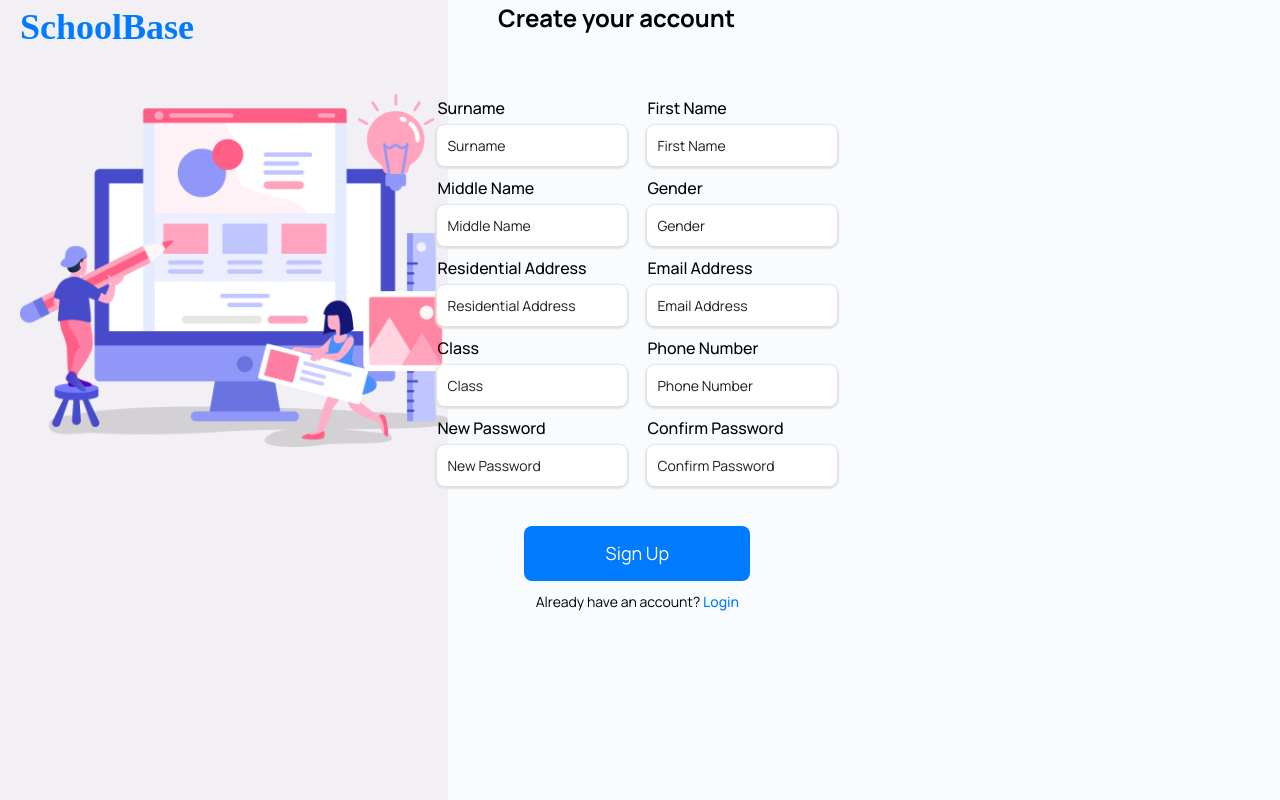
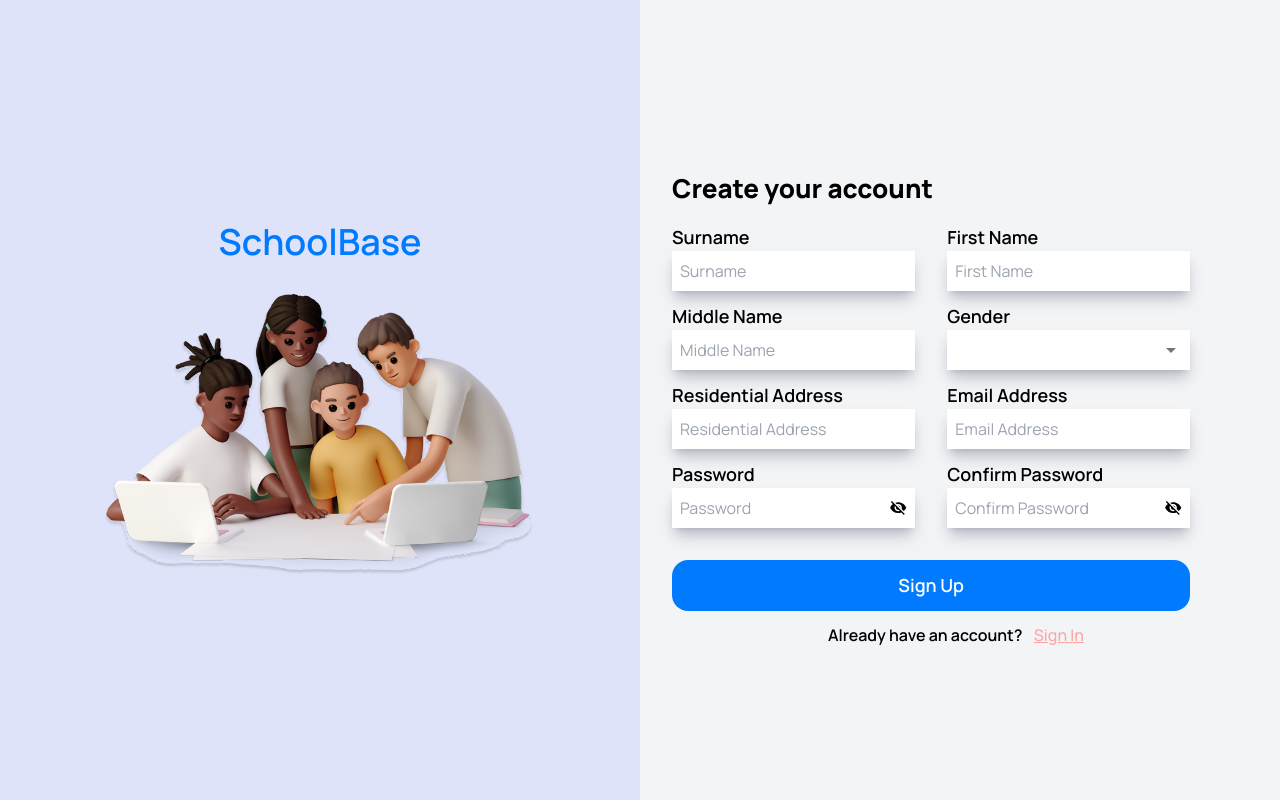
Before and after one commit to claire256/SchoolBaseProject, a React (Vite) app: page /get-started/teacher/signup in a window 1280 px wide. Built offline with nearby package versions, Linux system fonts and the light colour scheme.

Commit message:
fix: started the signup page for teachers over

```diff
--- a/src/pages/web-site/teachersOnboading/SignUpPage.jsx
+++ b/src/pages/web-site/teachersOnboading/SignUpPage.jsx
@@ -1,25 +1,32 @@
-import React from "react";
-import '../../../styles/signup-teachers.css'
+import React, { useState } from "react";
 import { Link } from "react-router-dom";
 import { signupImg } from "../../../assets";
+import { FormControl, MenuItem, Select } from "@mui/material";
+import { IoMdEye, IoMdEyeOff } from "react-icons/io";
 
 const SignUpPage = () => {
+  const [isPasswordVisible, setIsPasswordVisible] = useState(false);
+  function togglePasswordVisibility() {
+    setIsPasswordVisible((prevState) => !prevState);
+  }
   return (
-    <div className="signin-container">
-      <div className="signin-left-container">
-        <Link to={"/"}>
-          <h1>SchoolBase</h1>
+    <div className="flex h-screen bg-gray-100">
+      <div className="hidden lgss:flex lgss:w-1/2 bg-signUpBg flex-col justify-center items-center px-8">
+        <Link to={"/"} className="mb-8">
+          <h1 className="text-4xl font-semibold text-primary">SchoolBase</h1>
         </Link>
-        <img src={signupImg} alt="" />
+        <img src={signupImg} alt="SignUp" className="w-3/4" />
       </div>
-      <form className="signin-right-container">
-        <Link to={"/"}>
-          <h1>Create your account</h1>
-        </Link>
-        <div className="form">
-          <div className="signin-form-row">
-            <div className="signin-form">
-              <label htmlFor="surname" className="label">
+      <form className="w-full lgss:w-1/2 flex flex-col justify-center items-start px-8">
+        <div className="py-4">
+          <h1 className="text-[26px] font-extrabold cursor-pointer">
+            Create your account
+          </h1>
+        </div>
+        <div className="flex flex-col w-full space-y-3">
+          <div className="flex flex-row w-[90%] space-x-8">
+            <div className="flex flex-col w-1/2">
+              <label htmlFor="surname" className="text-[18px] font-semibold">
                 Surname
               </label>
               <input
@@ -27,23 +34,28 @@ const SignUpPage = () => {
                 name="surname"
                 id="surname"
                 placeholder="Surname"
+                className="py-2 shadow-lg shadow-gray-400/70 outline-none px-2"
               />
             </div>
-            <div className="signin-form">
-              <label htmlFor="surname" className="label">
+            <div className="flex flex-col w-1/2">
+              <label htmlFor="surname" className="text-[18px] font-semibold">
                 First Name
               </label>
               <input
                 type="text"
-                name="First Name"
-                id="fname"
+                name="surname"
+                id="surname"
                 placeholder="First Name"
+                className="py-2 outline-none shadow-lg shadow-gray-400/70 px-2"
               />
             </div>
           </div>
-          <div className="signin-form-row">
-            <div className="signin-form">
-              <label htmlFor="middle name" className="label">
+          <div className="flex flex-row w-[90%] space-x-8">
+            <div className="flex flex-col w-1/2">
+              <label
+                htmlFor="middle name"
+                className="text-[18px] font-semibold"
+              >
                 Middle Name
               </label>
               <input
@@ -51,97 +63,141 @@ const SignUpPage = () => {
                 name="surname"
                 id="surname"
                 placeholder="Middle Name"
+                className="py-2 shadow-lg shadow-gray-400/70 outline-none px-2"
               />
             </div>
-            <div className="signin-form">
-              <label htmlFor="surname" className="label">
+            <div className="flex flex-col w-1/2">
+              <label htmlFor="gender" className="text-[18px] font-semibold">
                 Gender
               </label>
-              <input
-                type="text"
-                name="gender"
-                id="gender"
-                placeholder="Gender"
-              />
+              <div className="">
+                <FormControl
+                  className="w-full bg-white text-[#97999C] shadow-lg shadow-gray-400/70"
+                  size="small"
+                >
+                  <Select
+                    label="gender"
+                    sx={{
+                      "& fieldset": { border: "none" },
+                    }}
+                  >
+                    <MenuItem value="Male">Male</MenuItem>
+                    <MenuItem value="Female">Female</MenuItem>
+                    <MenuItem value="Other">Other</MenuItem>
+                  </Select>
+                </FormControl>
               </div>
             </div>
-          <div className="signin-form-row">
-            <div className="signin-form">
-              <label htmlFor="Residential address" className="label">
+          </div>
+          <div className="flex flex-row w-[90%] space-x-8">
+            <div className="flex flex-col w-1/2">
+              <label
+                htmlFor="residential address"
+                className="text-[18px] font-semibold"
+              >
                 Residential Address
               </label>
               <input
                 type="text"
-                name="Residential Address"
-                id="residentialAddress"
+                name="residential address"
+                id="residence"
                 placeholder="Residential Address"
+                className="py-2 shadow-lg shadow-gray-400/70 outline-none px-2"
               />
             </div>
-            <div className="signin-form">
-              <label htmlFor="email address" className="label">
+            <div className="flex flex-col w-1/2">
+              <label
+                htmlFor="Email Address"
+                className="text-[18px] font-semibold"
+              >
                 Email Address
               </label>
               <input
                 type="text"
-                name="email address"
-                id="emailAddress"
-                placeholder="Email Address "
+                name="Email Address"
+                id="email"
+                placeholder="Email Address"
+                className="py-2 outline-none shadow-lg shadow-gray-400/70 px-2"
               />
             </div>
           </div>
-          <div className="signin-form-row">
-            <div className="signin-form">
-              <label htmlFor="class" className="label">
-                Class
+          <div className="flex flex-row w-[90%] space-x-8">
+            <div className="flex flex-col w-1/2">
+              <label
+                htmlFor="residential address"
+                className="text-[18px] font-semibold"
+              >
+                Password
               </label>
-              <input type="text" name="class" id="class" placeholder="Class" />
-            </div>
-            <div className="signin-form">
-              <label htmlFor="Phone Number" className="label">
-                Phone Number
-              </label>
+              <div className="  bg-white flex outline-none text-[16px] w-full justify-between items-center py-2 shadow-lg shadow-gray-400/70 px-2">
                 <input
-                type="text"
-                name="Phone Number"
-                id="phoneNumber"
-                placeholder="Phone Number"
+                  type={isPasswordVisible ? "text" : "password"}
+                  placeholder="Password"
+                  className="outline-none w-full"
+                  onChange={(e) => {
+                    setPassword(e.target.value);
+                  }}
                 />
+
+                {isPasswordVisible ? (
+                  <IoMdEye
+                    onClick={togglePasswordVisibility}
+                    className="cursor-pointer text-xl relative"
+                  />
+                ) : (
+                  <IoMdEyeOff
+                    onClick={togglePasswordVisibility}
+                    className="cursor-pointer text-xl relative "
+                  />
+                )}
               </div>
             </div>
-          <div className="signin-form-row">
-            <div className="signin-form">
-              <label htmlFor="newPassword" className="label">
-                New Password
-              </label>
-              <input
-                type="text"
-                name="newPassword"
-                id="newPassword"
-                placeholder="New Password"
-              />
-            </div>
-            <div className="signin-form">
-              <label htmlFor="confirm password" className="label">
+            <div className="flex flex-col w-1/2">
+              <label
+                htmlFor="residential address"
+                className="text-[18px] font-semibold"
+              >
                 Confirm Password
               </label>
+              <div className="  bg-white flex outline-none text-[16px] w-full justify-between items-center py-2 shadow-lg shadow-gray-400/70 px-2">
                 <input
-                type="text"
-                name="confirm password"
-                id="confirmPassword"
+                  type={isPasswordVisible ? "text" : "password"}
                   placeholder="Confirm Password"
+                  className="outline-none w-full"
+                  onChange={(e) => {
+                    setPassword(e.target.value);
+                  }}
                 />
+
+                {isPasswordVisible ? (
+                  <IoMdEye
+                    onClick={togglePasswordVisibility}
+                    className="cursor-pointer text-xl relative"
+                  />
+                ) : (
+                  <IoMdEyeOff
+                    onClick={togglePasswordVisibility}
+                    className="cursor-pointer text-xl relative "
+                  />
+                )}
               </div>
             </div>
-        <Link to={"/teacher/dashboard"}>
-        <button className="signup-btn">Sign Up</button>
+          </div>
+        </div>
+        <Link className="w-[90%]" to={"/teacher/dashboard"}>
+          <button className="bg-primary w-full py-3 mt-8 text-white font-semibold text-[18px] rounded-[16px]">
+            Sign Up
+          </button>
         </Link>
-        <p className="not-registered">
+        <p className="text-center w-full font-semibold mt-3">
           Already have an account?{" "}
-          <Link to={"/get-started/teacher/signin"}>
-            <span>Login</span>
+          <Link
+            to={"/get-started/teacher/signin"}
+            className="text-red-300 underline px-2 font-medium"
+          >
+            Sign In
           </Link>
         </p>
-        </div>
       </form>
     </div>
   );
--- a/src/styles/signup-teachers.css
+++ /dev/null
@@ -1,159 +0,0 @@
-* {
-   font-family: "Manrope", sans-serif;
-   padding: 0;
-   margin: 0;
-   box-sizing: border-box;
-}
-
-.signin-container {
-   /* width: 100%; */
-   height: 100vh;
-   display: flex;
-   background: #F9FCFF;
-}
-@media (max-width: 1018px){
-.signin-container {
-   flex-direction: column;
-   justify-content: center;
-   align-items: center;
-   max-width: 1000px;
-   overflow-x: hidden;
-}
-}
-
-
-/* -------------left-handside-of-the-signinpage------------ */
-.signin-left-container {
-   width: 35%;
-   height: 100vh;
-   background: rgb(242, 240, 244);
-   display: flex;
-   flex-direction: column;
-   gap: 40px;
-   padding-left: 20px;
-}
-
-.signin-left-container h1 {
-   color: var(--primary-color);
-   font-weight: 600;
-   font-size: 36px;
-   font-family: "Itim", cursive;
-}
-
-.signin-left-container img {
-   /* width: 600px; */
-}
-
-
-/* -------------right-handside-of-the-signinpage------------ */
-.signin-right-container {
-   width: 45%;
-   padding-left: 50px;
-   gap: 60px;
-   display: flex;
-   flex-direction: column;
-
-}
-
-.login-right-container {
-   width: 55%;
-   padding: 10px 3%;
-   gap: 40px;
-   display: flex;
-   flex-direction: column;
-   justify-content: center;
-
-}
-
-.form {
-   display: flex;
-   flex-direction: column;
-   width: 100%;
-   gap: 10px;
-}
-
-.signin-form-row {
-   display: flex;
-   justify-content: center;
-   align-items: center;
-   gap: 20px;
-   width: 100%;
-}
-
-.signin-form-col {
-   display: flex;
-   flex-direction: column;
-   gap: 30px;
-}
-
-.signin-form {
-   display: flex;
-   flex-direction: column;
-   justify-content: flex-start;
-   align-items: flex-start;
-   gap: 5px;
-   width: 100%;
-}
-
-.signin-right-container h1 {
-   font-size: 24px;
-   font-weight: bold;
-   cursor: pointer;
-
-}
-
-.login-right-container h1 {
-   font-size: 24px;
-   font-weight: bold;
-   cursor: pointer;
-
-}
-
-.signin-form label {
-   font-size: 16px;
-   font-weight: 500;
-
-}
-
-.signin-form input {
-   background: white;
-   box-shadow: 0px 1px 2px 2px rgb(228, 224, 224);
-   padding: 10px;
-   border-radius: 8px;
-   outline: none;
-}
-
-.signin-form input::placeholder {
-   font-size: 14px;
-   color: var(--neutral-color);
-}
-
-.signup-btn {
-   background: var(--primary-color);
-   color: white;
-   width: 100%;
-   padding: 14px;
-   border-radius: 8px;
-   margin-top: 30px;
-   font-size: 18px;
-}
-
-.login-btn {
-   background: var(--primary-color);
-   color: white;
-   width: 90%;
-   padding: 14px;
-   border-radius: 8px;
-   margin-top: 30px;
-   font-size: 18px;
-}
-
-.not-registered {
-   text-align: center;
-
-}
-
-.not-registered span {
-   color: var(--primary-color);
-   font-weight: 500;
-}
--- a/tailwind.config.js
+++ b/tailwind.config.js
@@ -11,6 +11,7 @@ module.exports = {
         blueBg: "#F9FCFF",
         blue1: "#F9FAFF",
         pink: "#FFF3F3",
+        signUpBg: "#DEE3F9",
       },
 
       fontFamily: {
```
Also changed, not shown: src/pages/web-site/teachersOnboading/SignInPage.jsx (+7 -8 lines), src/assets/images/signupImg.png, src/styles/login-teachers.css (deleted). Lines whose indentation alone changed are shown as unchanged.
